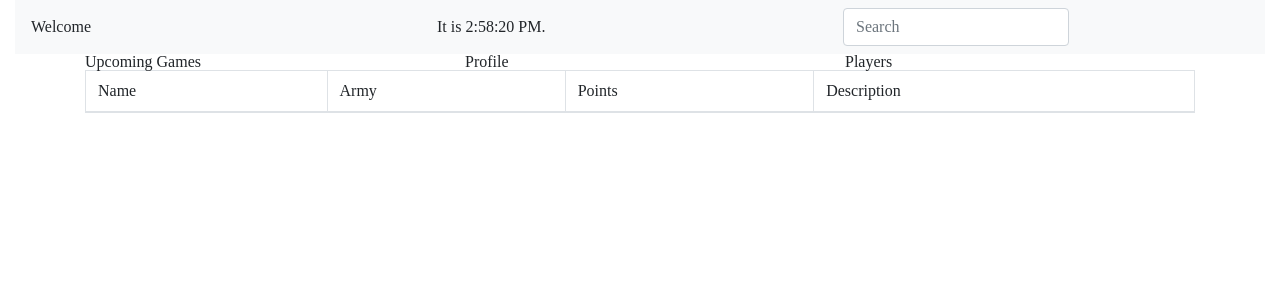
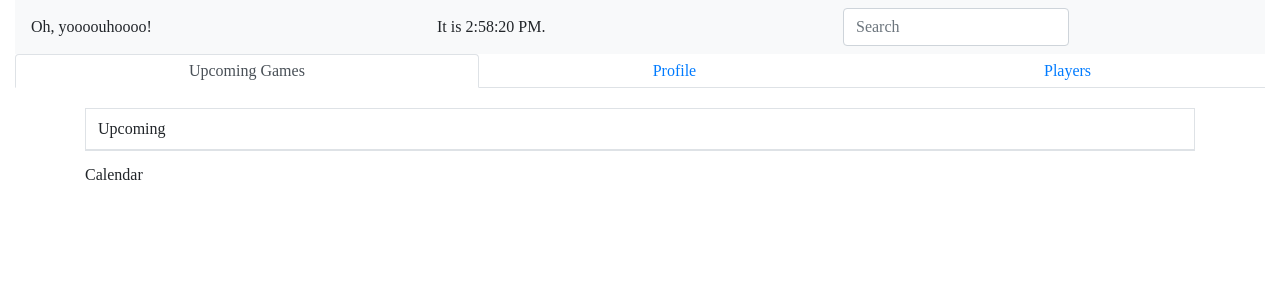
Before and after one commit to adampwll/feast-hall, a React (Create React App) app: page / in a window 1280 px wide. Shown: the top 300 px of the page. Built offline with nearby package versions, Linux system fonts and the light colour scheme; no server answers.

Commit message:
minor additions to nav and banner

```diff
--- a/src/components/Banner.js
+++ b/src/components/Banner.js
@@ -6,15 +6,21 @@ import { Col, Row } from 'react-bootstrap';
 import Clock from './Clock';
 
 function Banner() {
+
+  const greetings = () => {
+    const options = ["Hello, sunshine!", "Howdy, partner!", "Hey, hi, hello!", "What’s kickin’, little chicken?", "Peek-a-boo!", "Howdy-doody!", "Hey there, freshman!", "My name's Ralph, and I'm a bad guy.", "Welcome!", "I come in peace!", "Put that cookie down!", "Ahoy, matey!", "Hiya!", "'Ello, gov'nor!", "Top of the mornin’ to ya!", "What’s crackin’?", "GOOOOOD MORNING, VIETNAM!", "Howdy, howdy, howdy!", "Hello, my name is Inigo Montoya.", "I'm Batman.", "At least, we meet for the first time for the last time!", "Here's Johnny!", "Ghostbusters, whatya want?", "Yo!", "Whaddup.", "Greetings and salutations!", "Doctor.", "‘Ello, mate.", "Oh, yoooouhoooo!", "How you doin'?", "I like your face.", "What's cookin', good lookin'?", "Why, hello there!", "Hey, boo.", "Listen!", "Generic Greeting!"]
+    return options[Math.floor(Math.random() * options.length)]
+  }
+
   return(
     <Navbar bg="light">
       <Container>
-        <h1>Welcome</h1>
+        <h1>{greetings()}</h1>
       </Container>
-      <Container center-justified>
+      <Container center-justified="true">
         <Clock/>
       </Container>
-      <Container right-justified>
+      <Container right-justified="true">
         <Form inline>
           <FormControl placeholder="Search"/>
         </Form>
--- a/src/components/HomePage.js
+++ b/src/components/HomePage.js
@@ -1,30 +1,45 @@
 import React, {useEffect, useState} from 'react';
-import { Col, Container, Row } from 'react-bootstrap';
-import Profile from './Profile'
-import GetTest from './../endpoints/GetTest'
+import { Col, Container, Row, Nav } from 'react-bootstrap';
+import Profile from './content_components/Profile'
+import Games from './content_components/Games'
+import Players from './content_components/Players'
+import GetTest from '../endpoints/GetTest'
 
 function HomePage() {
-  const [content, setContent] = useState(Profile);
+  const [content, setContent] = useState();
+  let component;
 
-  function switchContent(event) {
-    setContent(event.target.value);
-  }
+  switch (content) {
+      case "Profile":
+        component = <Profile />;
+        break
+      case "Players":
+        component = <Players />;
+        break
+      default:
+        component = <Games />;
+        break
+    }
 
   useEffect(() => {
 	  GetTest();
-  });
+  }, []);
 
   return(
     <div>
-      <Container>
-        <Row>
-          <Col><h2>Upcoming Games</h2></Col>
-          <Col><h2>Profile</h2></Col>
-          <Col><h2>Players</h2></Col>
-        </Row>
-      </Container>
-      <Container>
-        {content}
+      <Nav fill variant="tabs" defaultActiveKey="/games">
+        <Nav.Item>
+          <Nav.Link eventKey="/games" onClick={() => { setContent("Games") }}>Upcoming Games</Nav.Link>
+        </Nav.Item>
+        <Nav.Item>
+          <Nav.Link eventKey="profile" onClick={() => { setContent("Profile") }}>Profile</Nav.Link>
+        </Nav.Item>
+        <Nav.Item>
+          <Nav.Link eventKey="players" onClick={() => { setContent("Players") }}>Players</Nav.Link>
+        </Nav.Item>
+      </Nav>
+      <Container className="home-page-component-container">
+        {component}
       </Container>
     </div>
   );
--- /dev/null
+++ b/src/components/content_components/Games.js
@@ -0,0 +1,27 @@
+import { render } from "@testing-library/react"
+import {useEffect, useState} from 'react';
+import { Table } from "react-bootstrap";
+
+function Games() {
+  const [games, setGames] = useState();
+  const [lists, setLists] = useState([]);
+
+  return (
+    <>
+      <h3>{games}</h3>
+      <Table striped bordered hover>
+        <thead>
+          <tr>
+            <td>Upcoming</td>
+          </tr>
+        </thead>
+        <tbody>
+          {lists}
+        </tbody>
+      </Table>
+      <h2>Calendar</h2>
+    </>
+  );
+}
+
+export default Games;
--- /dev/null
+++ b/src/components/content_components/Players.js
@@ -0,0 +1,27 @@
+import { render } from "@testing-library/react"
+import {useEffect, useState} from 'react';
+import { Table } from "react-bootstrap";
+
+function Players() {
+  const [players, setPlayers] = useState();
+  const [lists, setLists] = useState([]);
+
+  return(
+    <>
+      <h3>{players}</h3>
+      <Table striped bordered hover>
+        <thead>
+          <tr>
+            <td>Name</td>
+            <td>Armies</td>
+          </tr>
+        </thead>
+        <tbody>
+          {lists}
+        </tbody>
+      </Table>
+    </>
+  );
+}
+
+export default Players;
--- a/src/components/Profile.js
+++ b/src/components/content_components/Profile.js
@@ -1,5 +1,4 @@
 import { render } from "@testing-library/react"
-
 import {useEffect, useState} from 'react';
 import { Table } from "react-bootstrap";
 
--- /dev/null
+++ b/src/styles/1-home/home.scss
@@ -0,0 +1,3 @@
+.home-page-component-container {
+  margin-top: 20px;
+}
--- a/src/styles/main.scss
+++ b/src/styles/main.scss
@@ -1,5 +1,6 @@
 /*0-Reset: resets all styling from default html tags */
 @import '0-reset/reset.scss';
+@import '1-home/home.scss';
 
 /*1-Vendor: Third party stylesheets, Top layer to allow our styles to override easier*/
 
```
Also changed, not shown: 1 other file (tests, documents, lock files or other folders).
